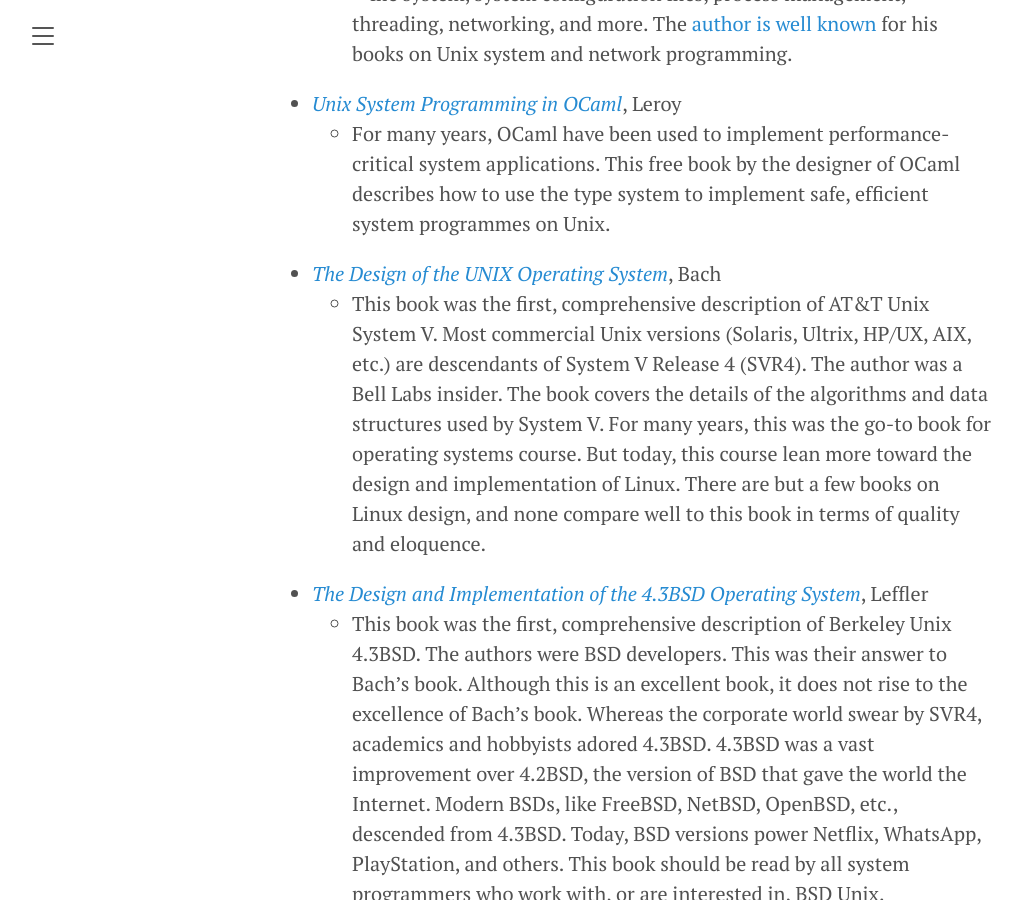
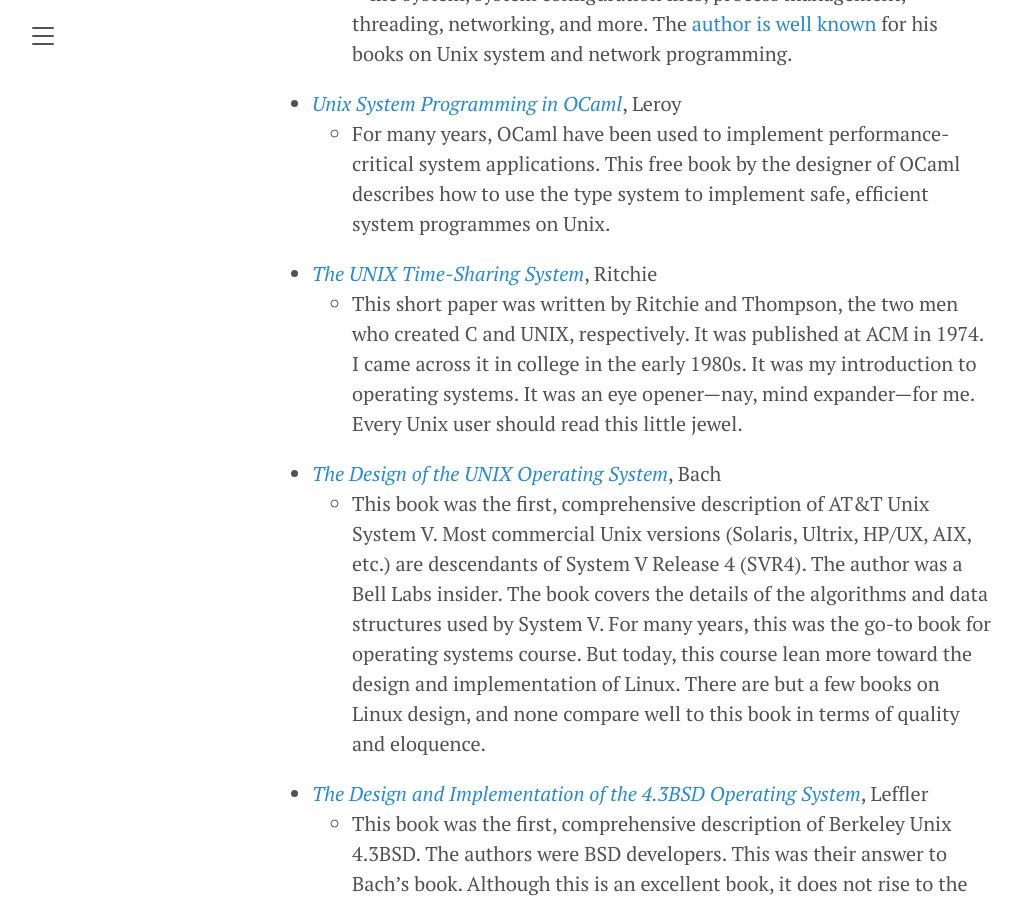
Before and after one commit to amenzwa/amenzwa.github.io, a Jekyll site: the page built from stem/CS/Curriculum.md, in a window 1280 px wide and 900 px high, scrolled down 48643 px. Shown: the whole window, without its empty margins (8-1030 px from the left). Built offline with Jekyll 4.4.1, drawn with Linux system fonts in a browser that asks for light colours; our own code applies the rules of GitHub Pages for plain Markdown files; formulas are drawn with MathJax 3.

Commit message:
add Ritchie UNIX ACM paper

```diff
--- a/stem/CS/Curriculum.md
+++ b/stem/CS/Curriculum.md
@@ -462,6 +462,9 @@ In this section, I enumerate a list of books that I recommend for CS students. I
   - This book provides an in-depth coverage of Unix system programming—file system, system configuration files, process management, threading, networking, and more. The [author is well known](https://en.wikipedia.org/wiki/W._Richard_Stevens) for his books on Unix system and network programming.
 - *[Unix System Programming in OCaml](http://ocaml.github.io/ocamlunix/ocamlunix.pdf)*, Leroy
   - For many years, OCaml have been used to implement performance-critical system applications. This free book by the designer of OCaml describes how to use the type system to implement safe, efficient system programmes on Unix.
+- [*The UNIX Time-Sharing System*](https://dl.acm.org/doi/pdf/10.1145/361011.361061), Ritchie
+  - This short paper was written by Ritchie and Thompson, the two men who created C and UNIX, respectively. It was published at ACM in 1974. I came across it in college in the early 1980s. It was my introduction to operating systems. It was an eye opener—nay, mind expander—for me. Every Unix user should read this little jewel.
+
 - *[The Design of the UNIX Operating System](https://www.amazon.com/Design-UNIX-Operating-System/dp/0132017997/ref=sr_1_1?dchild=1&keywords=bach+unix&qid=1611698779&sr=8-1)*, Bach
   - This book was the first, comprehensive description of AT&T Unix System V. Most commercial Unix versions (Solaris, Ultrix, HP/UX, AIX, etc.) are descendants of System V Release 4 (SVR4). The author was a Bell Labs insider. The book covers the details of the algorithms and data structures used by System V. For many years, this was the go-to book for operating systems course. But today, this course lean more toward the design and implementation of Linux. There are but a few books on Linux design, and none compare well to this book in terms of quality and eloquence.
 - *[The Design and Implementation of the 4.3BSD Operating System](https://www.amazon.com/Design-Implementation-UNIX-Operating-System/dp/0201061961/ref=sr_1_1?dchild=1&keywords=bsd+4.3&qid=1613079697&s=books&sr=1-1)*, Leffler
```
